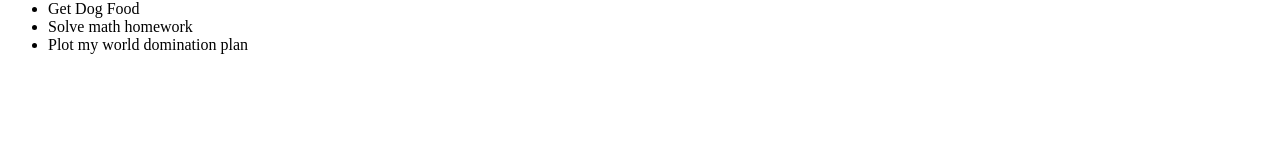
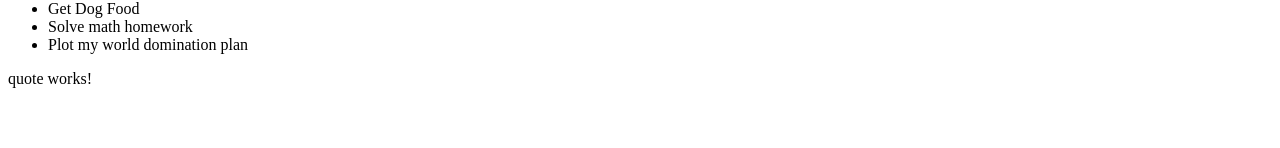
Before and after one commit to dianeujeneza/quotes, an Angular app: page / in a window 1280 px wide. Shown: the part 152-300 px from the top of the page. Built offline with nearby package versions, Linux system fonts and the light colour scheme.

Commit message:
nested quote component inside app component

```diff
--- a/src/app/app.component.html
+++ b/src/app/app.component.html
@@ -8,4 +8,5 @@
   </ul>
 </div>
 
-<router-outlet></router-outlet>
+<!-- <router-outlet></router-outlet> -->
+<app-quote></app-quote>
```
